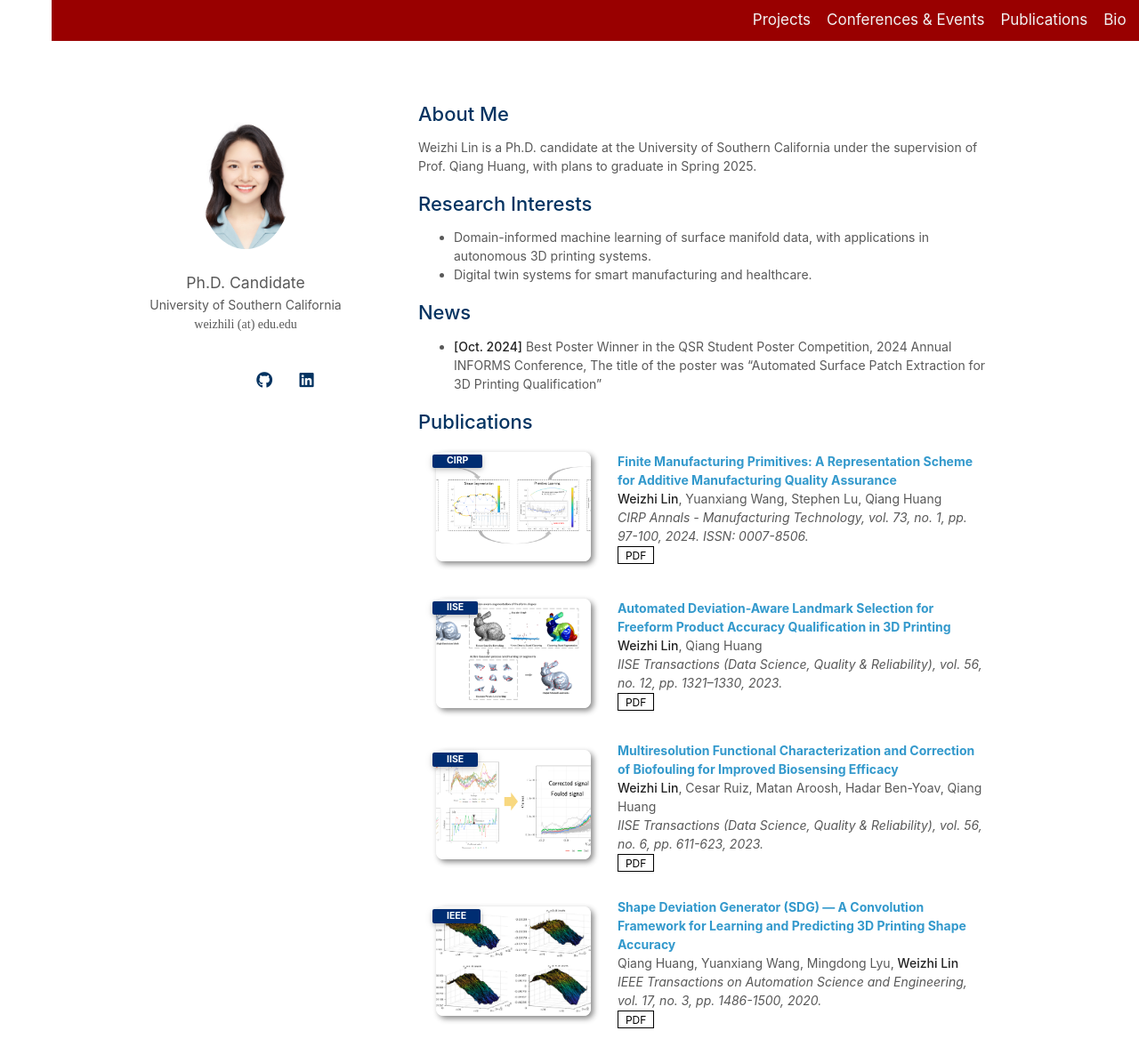
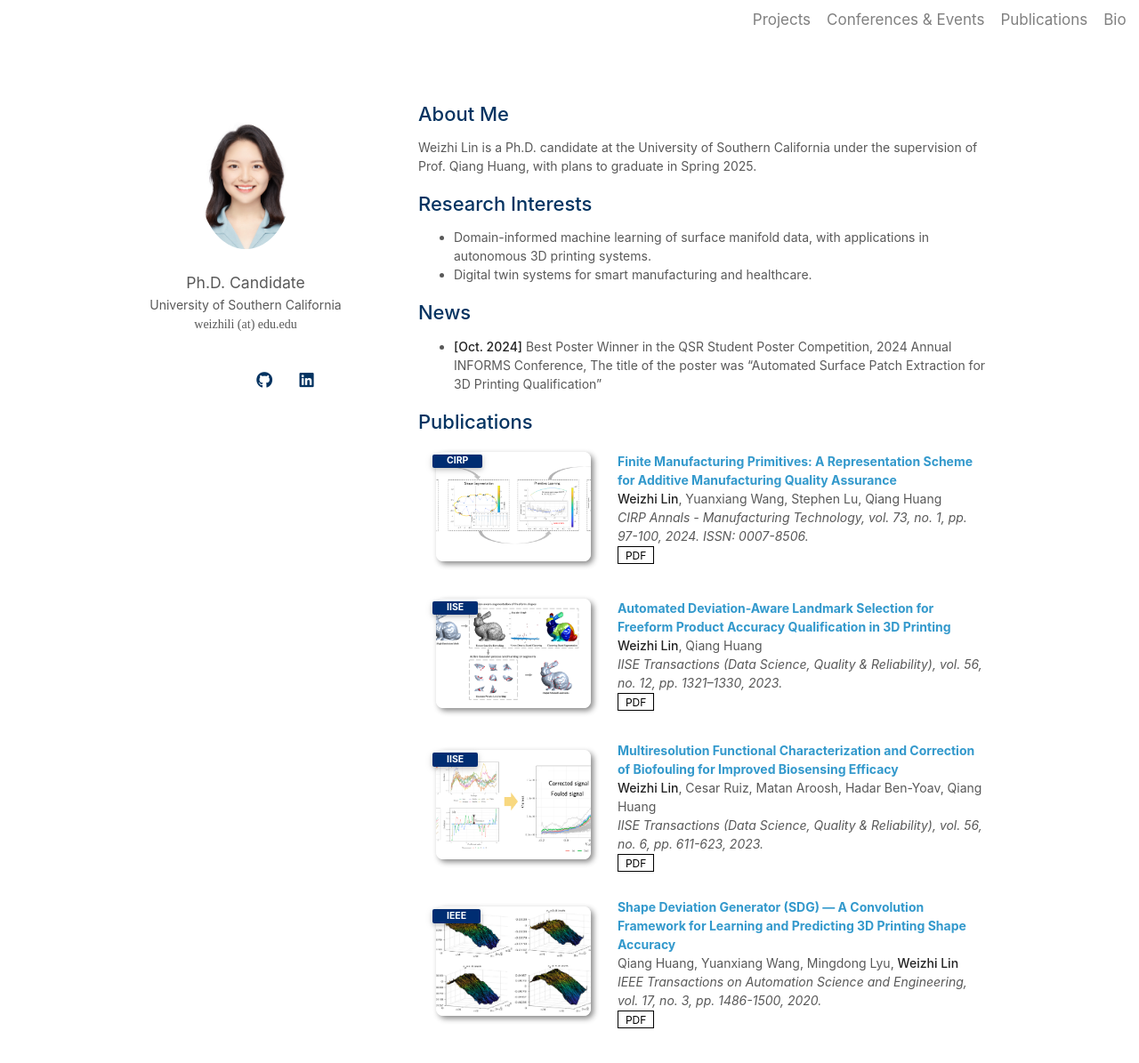
Before and after one commit to weizhi-lin/weizhi-lin.github.io, a Jekyll site: the page built from index.md, in a window 1280 px wide and 1276 px high. Shown: the top 1195 px of the window at 89% size. Built offline with Jekyll 4.4.1, drawn with Linux system fonts in a browser that asks for light colours; a style sheet for code colours, icons or effects is not loaded.

Commit message:
Update nav.css

```diff
--- a/assets/css/nav.css
+++ b/assets/css/nav.css
@@ -1,6 +1,6 @@
- /* Fixed navigation bar at the top */
+/* Fixed navigation bar at the top */
 .topnav {
-    background-color: #990000;
+    background-color: #ffffff; /* Sets background color to white */
     overflow: hidden;
     position: fixed;
     z-index: 999;
@@ -13,7 +13,7 @@
 /* Links inside the navigation bar */
 .topnav a.normal {
     float: right;
-    color: #f2f2f2;
+    color: #808080; /* Sets text color to grey */
     text-align: center;
     padding: 10px 9px;
     text-decoration: none;
@@ -22,8 +22,8 @@
 
 /* Hover effects for links */
 .topnav a.normal:hover {
-    background-color: #ddd;
-    color: black;
+    background-color: #f0f0f0; /* Light grey background on hover */
+    color: #000000; /* Black text on hover */
 }
 
 /* Adjusts the right margin for alignment */
@@ -38,7 +38,7 @@
     }
 
     .topnav a.normal {
-        color: white;
+        color: #808080; /* Grey text for smaller screens */
         float: none;
         padding: 14px 16px;
         text-decoration: none;
@@ -47,7 +47,7 @@
     }
 
     .topnav a.icon {
-        color: white;
+        color: #808080; /* Grey text for the icon */
         display: block;
         padding: 10px 16px;
         font-size: 17px;
@@ -59,7 +59,7 @@
     }
 
     .topnav a.right {
-        color: white;
+        color: #808080; /* Grey text for "right" links */
         float: none;
         padding: 14px 16px;
         text-decoration: none;
```
